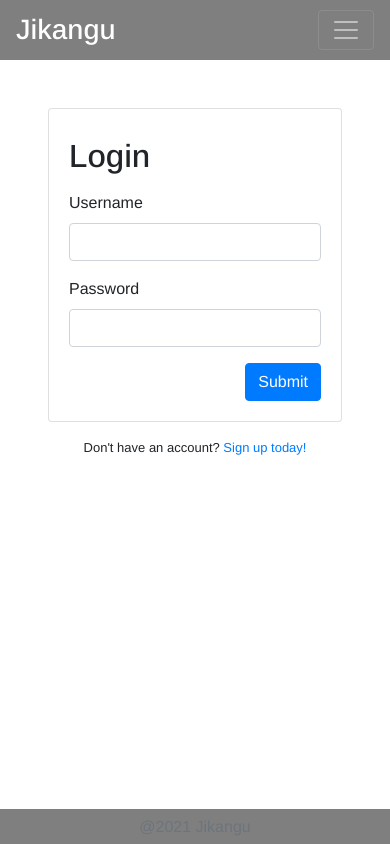
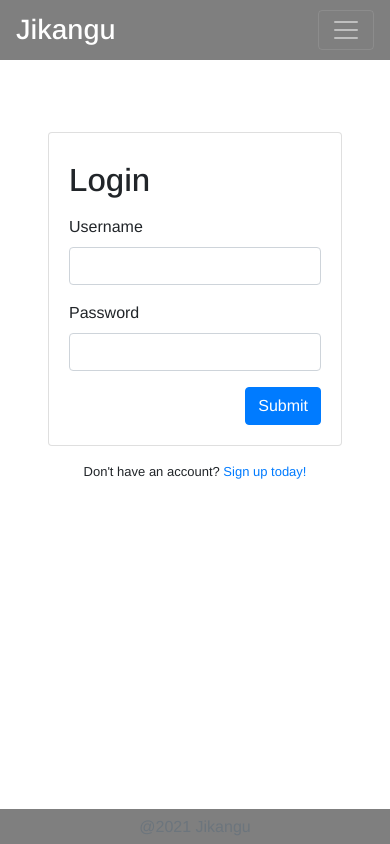
Before and after one commit to evan-woodworth/timeline_frontend, a React (Create React App) app: page /login in a window 390 px wide. Built offline with nearby package versions, Linux system fonts and the light colour scheme; no server answers.

Commit message:
styling zoom functionality

```diff
--- a/src/App.css
+++ b/src/App.css
@@ -33,10 +33,13 @@ body {
 	line-height: 35px; /* Vertically center the text there */
 }
 
+.app-display {
+	overflow-x:scroll;
+}
+
 /* .app-navbar{
 	z-index: 1;
 } */
-
 .timeline-show {
 	width: var(--timeline-zoom);
 }
@@ -212,6 +215,10 @@ header{
 	justify-content: space-between;
 } */
 
+/* .navbar {
+	position: absolute;
+} */
+
 .nav-link--textcolor{
 	color:white !important;
 }
@@ -290,7 +297,10 @@ li{
 		height: auto;
 	}
 	.timeline-show {
-		width: auto;
+		width: 100%;
+	}
+	.app-display {
+		overflow-x: none;
 	}
 	.timeline {
 		margin: 150px 50% 200px;
--- a/src/App.js
+++ b/src/App.js
@@ -61,7 +61,7 @@ function App() {
     return (
         <div className="App">
             <Navbar isAuth={isAuthenticated} handleLogout={handleLogout} />
-        <div className="mx-5 mt-5">
+            <div className="app-display mt-5 px-5">
                 <Switch>
                     <Route exact path='/' render={(props) => <Welcome {...props} user={currentUser} />} />
                     <Route path='/signup' render={(props) => <Signup {...props} nowCurrentUser={nowCurrentUser} />} />
```
Lines whose indentation alone changed are shown as unchanged.
